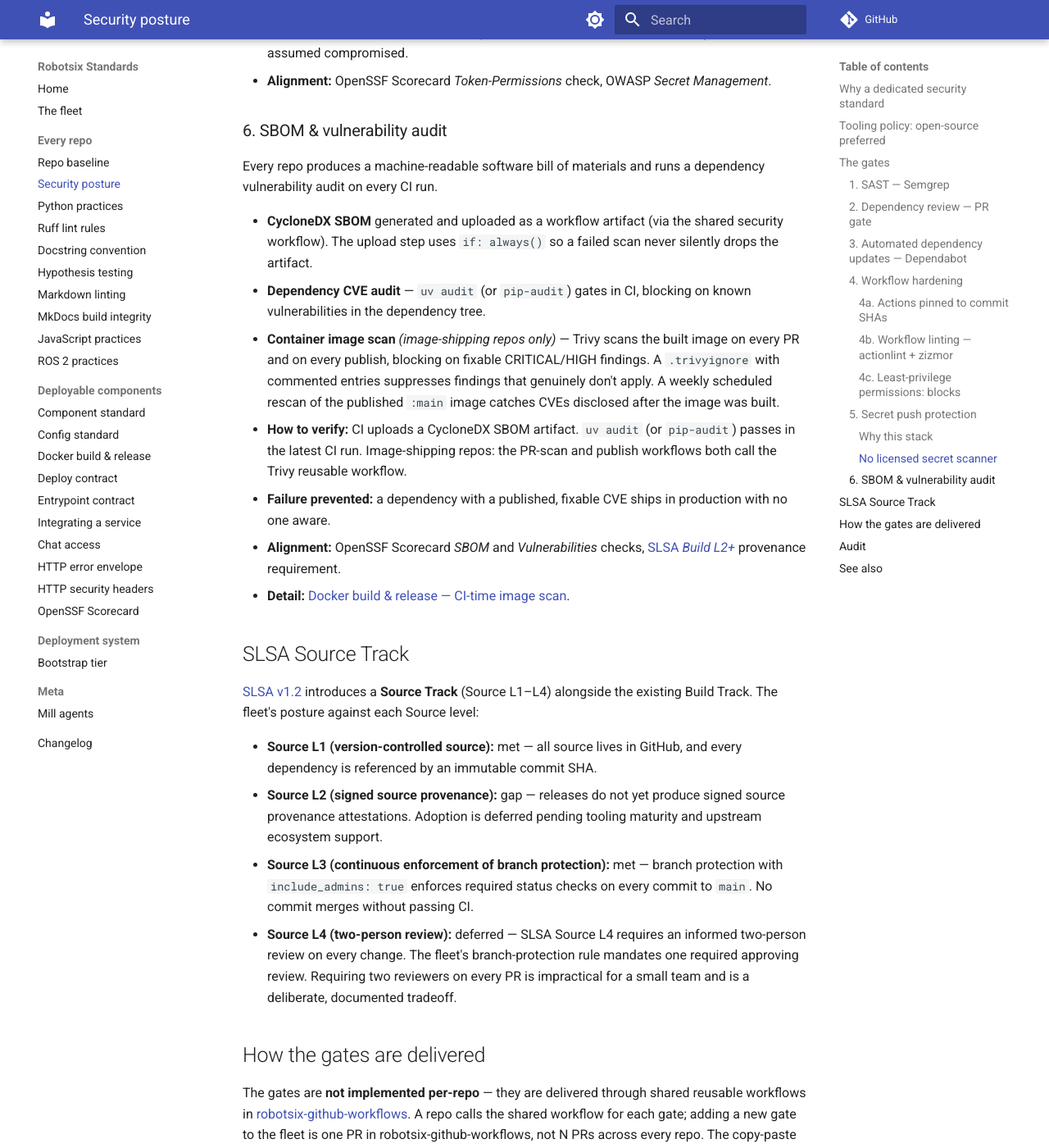
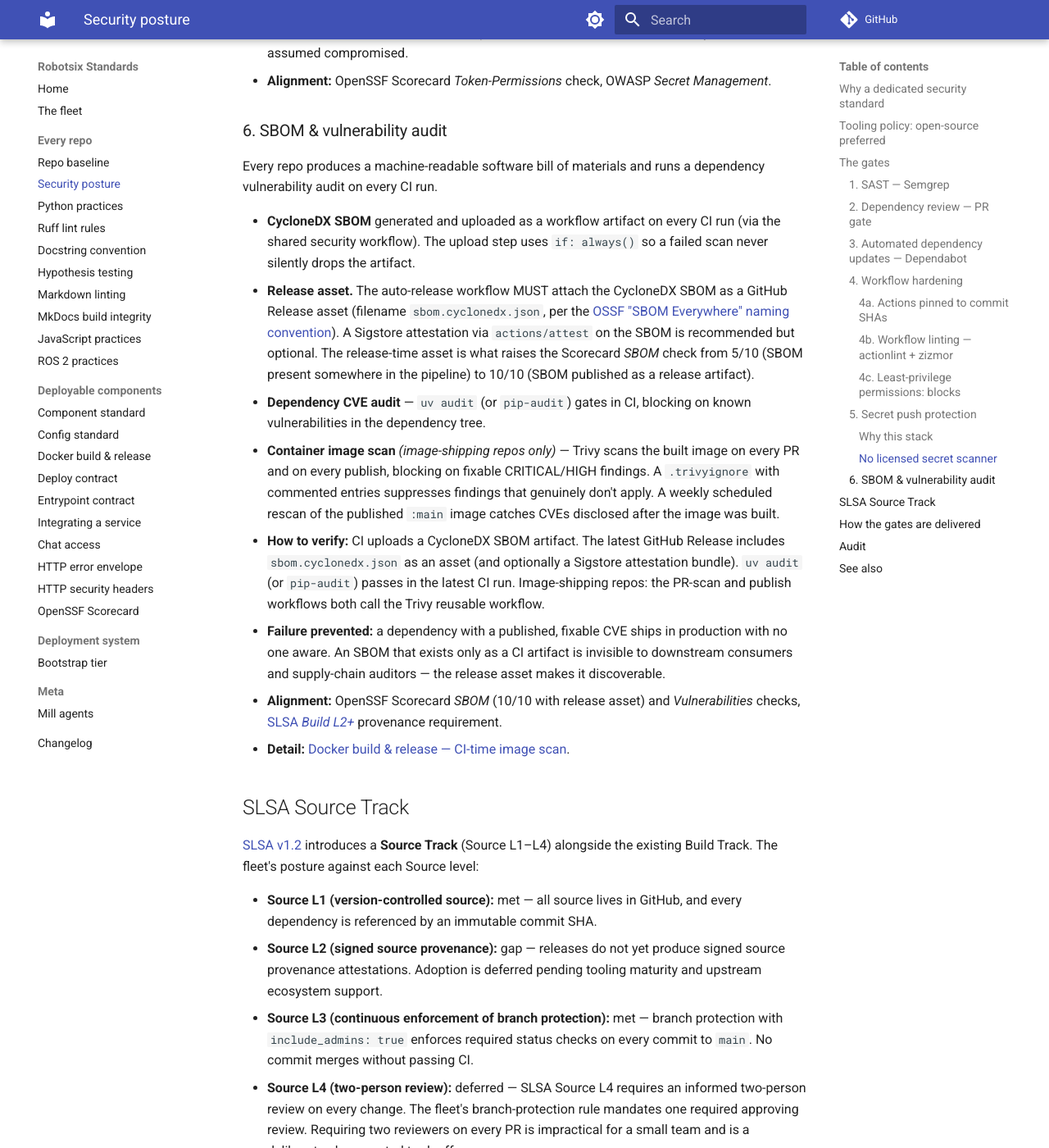
Before and after one commit to damien-robotsix/robotsix-standards, an MkDocs documentation site: the page built from docs/security-posture.md, in a window 1280 px wide and 1400 px high, scrolled down 5585 px. Shown: the whole window at 82% size. Built offline with MkDocs 1.6.1 and Material for MkDocs 9.7.7, drawn with Linux system fonts in a browser that asks for light colours; comment, search, counter and statistics services are not loaded.

Commit message:
mill: Standardize: generate and publish a CycloneDX SBOM on every fleet release (20260724T122420Z-standardize-generate-and-publish-a-cyclo-047e) (#113)
Co-authored-by: robotsix-mill <mill@robotsix.local>

```diff
--- a/docs/security-posture.md
+++ b/docs/security-posture.md
@@ -239,9 +239,16 @@ and add a self-referential secret-management burden. The OSS stack above
 Every repo produces a machine-readable software bill of materials and runs a
 dependency vulnerability audit on every CI run.
 
-- **CycloneDX SBOM** generated and uploaded as a workflow artifact (via the
-  shared security workflow). The upload step uses `if: always()` so a failed
-  scan never silently drops the artifact.
+- **CycloneDX SBOM** generated and uploaded as a workflow artifact on every
+  CI run (via the shared security workflow). The upload step uses
+  `if: always()` so a failed scan never silently drops the artifact.
+- **Release asset.** The auto-release workflow MUST attach the CycloneDX SBOM
+  as a GitHub Release asset (filename `sbom.cyclonedx.json`, per the
+  [OSSF "SBOM Everywhere" naming convention](https://github.com/ossf/scorecard/blob/main/docs/checks.md#sbom)).
+  A Sigstore attestation via `actions/attest` on the SBOM is recommended but
+  optional. The release-time asset is what raises the Scorecard *SBOM* check
+  from 5/10 (SBOM present somewhere in the pipeline) to 10/10 (SBOM published
+  as a release artifact).
 - **Dependency CVE audit** — `uv audit` (or `pip-audit`) gates in CI, blocking
   on known vulnerabilities in the dependency tree.
 - **Container image scan** *(image-shipping repos only)* — Trivy scans the
@@ -250,12 +257,17 @@ dependency vulnerability audit on every CI run.
   findings that genuinely don't apply. A weekly scheduled rescan of the
   published `:main` image catches CVEs disclosed after the image was built.
 
-- **How to verify:** CI uploads a CycloneDX SBOM artifact. `uv audit` (or
-  `pip-audit`) passes in the latest CI run. Image-shipping repos: the PR-scan
-  and publish workflows both call the Trivy reusable workflow.
+- **How to verify:** CI uploads a CycloneDX SBOM artifact. The latest GitHub
+  Release includes `sbom.cyclonedx.json` as an asset (and optionally a
+  Sigstore attestation bundle). `uv audit` (or `pip-audit`) passes in the
+  latest CI run. Image-shipping repos: the PR-scan and publish workflows both
+  call the Trivy reusable workflow.
 - **Failure prevented:** a dependency with a published, fixable CVE ships in
-  production with no one aware.
-- **Alignment:** OpenSSF Scorecard *SBOM* and *Vulnerabilities* checks,
+  production with no one aware. An SBOM that exists only as a CI artifact is
+  invisible to downstream consumers and supply-chain auditors — the release
+  asset makes it discoverable.
+- **Alignment:** OpenSSF Scorecard *SBOM* (10/10 with release asset) and
+  *Vulnerabilities* checks,
   [SLSA *Build L2+*](https://slsa.dev/spec/v1.2/requirements) provenance
   requirement.
 - **Detail:** [Docker build & release — CI-time image scan](docker-standard.md#ci-time-image-scan).
```
Also changed, not shown: CHANGELOG.md (+5 -0 lines), changelog.d/20260724T122420Z-standardize-generate-and-publish-a-cyclo-047e.misc.md (added, +1 -0 lines), docs/repo-baseline.md (+4 -1 lines).
